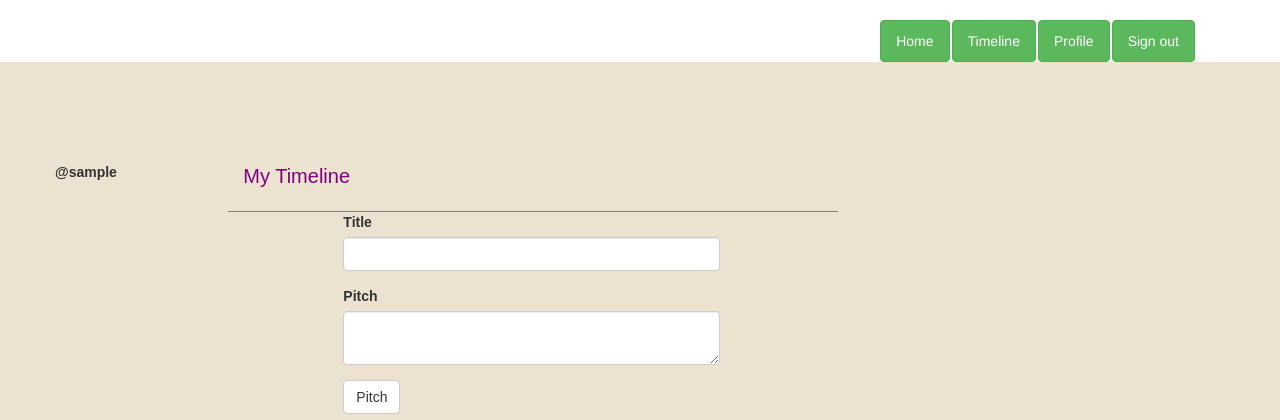
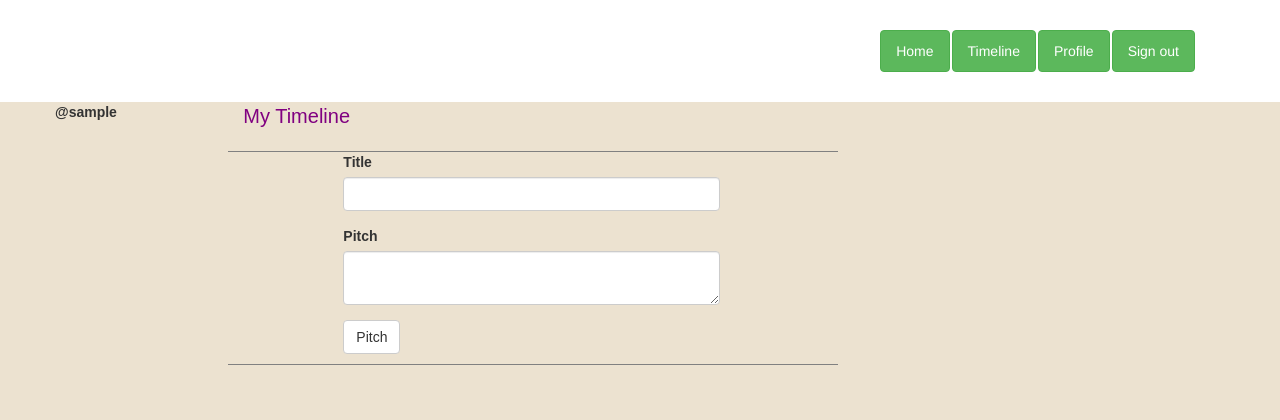
Before and after one commit to RisperAkinyi/PitchBlog, a Flask app: page /timeline in a window 1280 px wide. Shown: the top 420 px of the page. Run offline with Flask 2, Linux system fonts and the light colour scheme; the visitor is signed in with stand-in values (Sample User, id 1); data comes from the database, SQL or seed files in the repository; data that the repository does not hold is empty; some libraries are stand-ins or nearby versions.

```diff
--- a/app/templates/navbar.html
+++ b/app/templates/navbar.html
@@ -9,7 +9,7 @@
             </button>
             <a class="navbar-brand" href="app/static/images/bestpitch.png">  </a>
         </div>
-        <div class="nav navbar-nav navbar-right" style="margin-top: 20px; margin-right: 70px;">
+        <div class="nav navbar-nav navbar-right" style="margin-top: 30px; margin-bottom: 30px; margin-right: 70px;">
             <ul class="nav nav-pills nav-fill">
                 <li class="nav-item" >
                     <a class="btn btn-success" href="/">Home</a>
--- a/app/templates/timeline.html
+++ b/app/templates/timeline.html
@@ -8,7 +8,7 @@
 
 <link rel="stylesheet" href="https://use.fontawesome.com/releases/v5.7.0/css/all.css">
 <div class="container-fluid" style="background-color: #ECE2D0;font-family: Arial, Helvetica, sans-serif;
-padding-top: 100px; padding-bottom: 40px;height:768px;overflow-x: hidden;overflow-y:scroll;">
+padding-bottom: 40px;height:768px;overflow-x: hidden;overflow-y:scroll;">
     <div class="row" id="timeline">
     <div class="col-md-2" id="utilities">
         <div style="margin-left:40px;">
```
